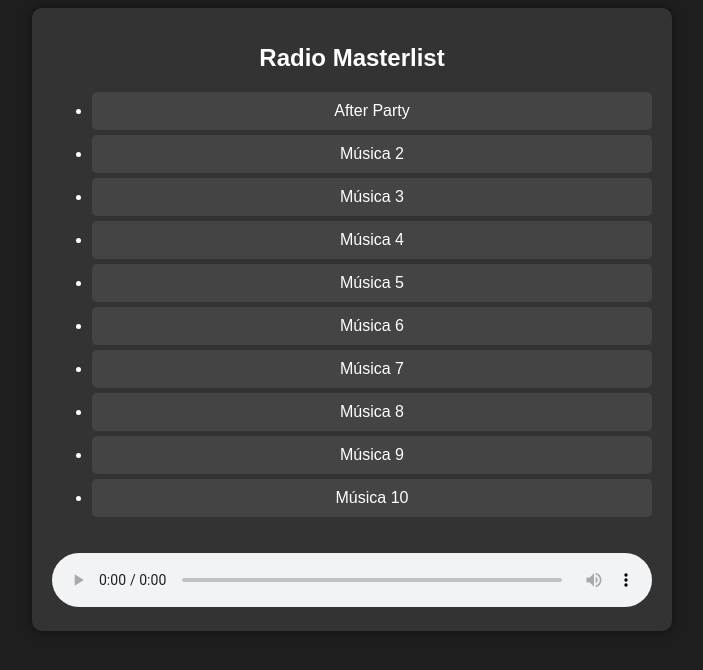
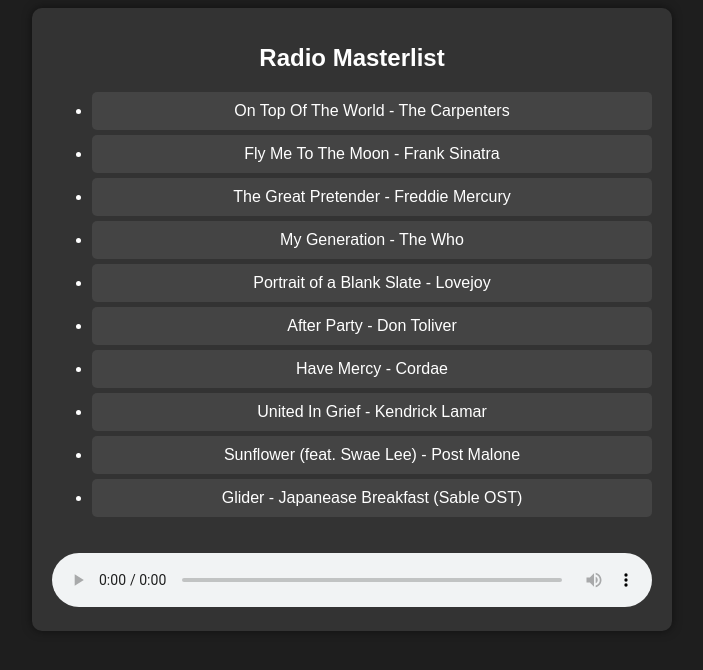
Before and after one commit to natbellan/Projecta0, a plain HTML site: page radio.html in a window 1280 px wide. Shown: the whole page, without its empty margins (288-991 px from the left). Drawn offline with Linux system fonts and the light colour scheme.

Commit message:
Update radio.html

```diff
--- a/radio.html
+++ b/radio.html
@@ -54,16 +54,16 @@
         <h1> Radio Masterlist </h1>
         <div class="playlist">
             <ul id="playlist">
-                <li data-src="imagens/musicas/afterparty.mp3"> After Party</li>
-                <li data-src="music2.mp3">Música 2</li>
-                <li data-src="music3.mp3">Música 3</li>
-                <li data-src="music4.mp3">Música 4</li>
-                <li data-src="music5.mp3">Música 5</li>
-                <li data-src="music6.mp3">Música 6</li>
-                <li data-src="music7.mp3">Música 7</li>
-                <li data-src="music8.mp3">Música 8</li>
-                <li data-src="music9.mp3">Música 9</li>
-                <li data-src="music10.mp3">Música 10</li>
+                <li data-src="imagens/musicas/topoftheworld.mp3">On Top Of The World - The Carpenters</li>
+                <li data-src="imagens/musicas/flymetothemoon.mp3">Fly Me To The Moon - Frank Sinatra</li>
+                <li data-src="imagens/musicas/thegreatpretender.mp3">The Great Pretender - Freddie Mercury</li>
+                <li data-src="imagens/musicas/.mygeneration">My Generation - The Who</li>
+                <li data-src="imagens/musicas/lovejoy.mp3">Portrait of a Blank Slate - Lovejoy</li>
+                <li data-src="imagens/musicas/afterparty.mp3">After Party - Don Toliver</li>
+                <li data-src="imagens/musicas/havemercy.mp3">Have Mercy - Cordae</li>
+                <li data-src="imagens/musicas/unitedingrief.mp3">United In Grief - Kendrick Lamar</li>
+                <li data-src="imagens/musicas/sunflower.mp3"> Sunflower (feat. Swae Lee) - Post Malone</li>
+                <li data-src="imagens/musicas/glider.mp3"> Glider - Japanease Breakfast (Sable OST)</li>
             </ul>
         </div>
         <audio id="audio" controls autoplay></audio>
```
